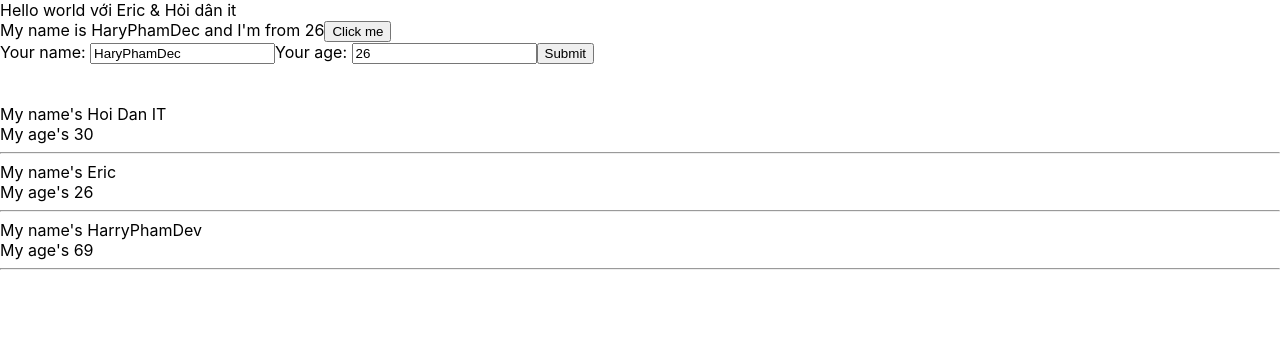
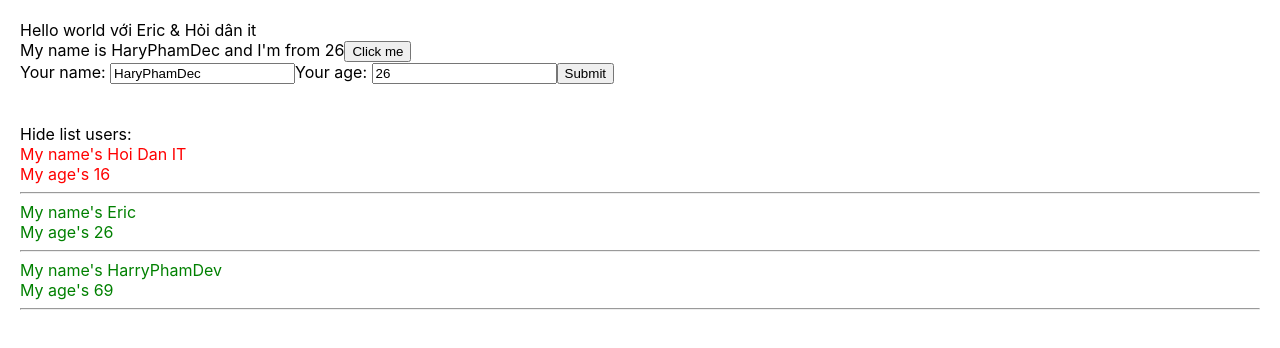
Before and after one commit to chouThanhh/react-hook, a React (Create React App) app: page / in a window 1280 px wide. Shown: the top 348 px of the page. Built offline with nearby package versions, Linux system fonts and the light colour scheme.

Commit message:
Conditional Output sd câu ddkien

```diff
--- a/src/App.css
+++ b/src/App.css
@@ -1,4 +1,13 @@
+.red{
+  color: red;
+}
+.green{
+  color: green;
+}
+
+
 body {
+  padding: 20px;
   margin: 0;
   font-family: -apple-system, BlinkMacSystemFont, 'Segoe UI', 'Roboto', 'Oxygen',
     'Ubuntu', 'Cantarell', 'Fira Sans', 'Droid Sans', 'Helvetica Neue',
--- a/src/components/DisplayInfor.js
+++ b/src/components/DisplayInfor.js
@@ -1,6 +1,15 @@
 import React from "react";
 
 class DisplayInfor extends React.Component {
+
+    state = {
+        isShowListUser: true
+    }
+    handleShowHide = () => {
+        this.setState({
+            isShowListUser: !this.state.isShowListUser
+        })
+    }
     render() {
         //destructing array/object
         const { listUsers } = this.props; //object
@@ -9,23 +18,24 @@ class DisplayInfor extends React.Component {
         //props => vt tắt properties
         return (
             <div>
+                <div>
+                    <span onClick={() => { this.handleShowHide() }}>
+                        {this.state.isShowListUser === true ? "Hide list users: " : " Show list users: "}
+                    </span>
+                </div>
+                {this.state.isShowListUser &&
+                    <div>
                         {listUsers.map((user, index) => {
                             return (
-                        <div key={user.id}>
+                                <div key={user.id} className={+user.age > 18 ? "green" : "red"}>
                                     <div>My name's {user.name}</div>
                                     <div>My age's {user.age}</div>
                                     <hr />
                                 </div>
                             )
                         })}
-                {/* <div>My name's {name}</div>
-                <div>My age's {age}</div>
-                <hr />
-                <div>My name's {name}</div>
-                <div>My age's {age}</div>
-                <hr />
-                <div>My name's {name}</div>
-                <div>My age's {age}</div> */}
+                    </div>
+                }
             </div>
         )
     }
--- a/src/components/MyComponent.js
+++ b/src/components/MyComponent.js
@@ -8,7 +8,7 @@ class MyComponent extends React.Component {
 
     state = {
         listUsers: [
-            { id: 1, name: "Hoi Dan IT", age: "30" },
+            { id: 1, name: "Hoi Dan IT", age: "16" },
             { id: 2, name: "Eric", age: "26" },
             { id: 3, name: "HarryPhamDev", age: "69" }
         ]
--- a/src/index.js
+++ b/src/index.js
@@ -8,9 +8,9 @@ import store from './redux/store';
 const root = ReactDOM.createRoot(document.getElementById('root'));
 root.render(
   <Provider store={store}>
-    <React.StrictMode>
-      <App />
-    </React.StrictMode>
+    {/* <React.StrictMode> */}
+    <App />
+    {/* </React.StrictMode> */}
   </Provider>
 );
 
```
Lines whose indentation alone changed are shown as unchanged.
